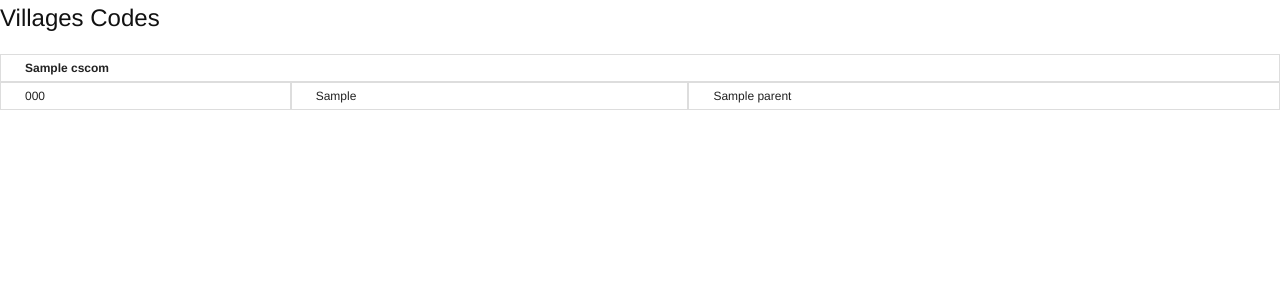
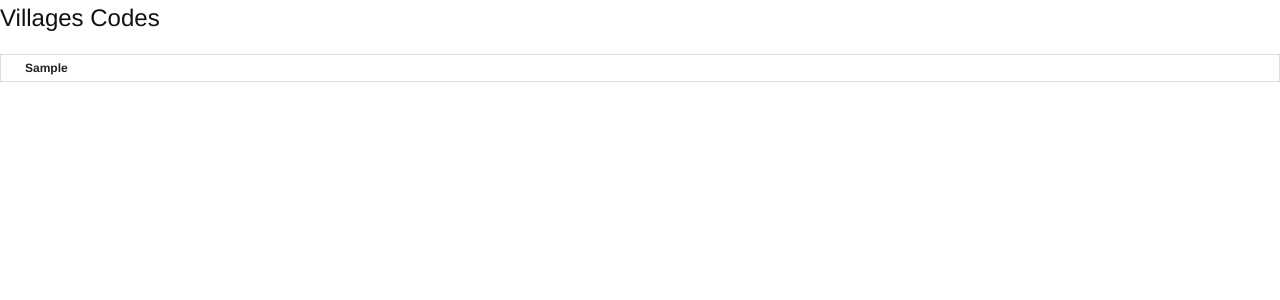
Before and after one commit to yeleman/ntd, a Django app: template django_ntd/who_base/templates/codes_campaign.html in a window 1280 px wide. Shown: the top 300 px of the page. Run offline with Django 3.2, Linux system fonts and the light colour scheme; the template is opened without the code that fills it: most values are stand-ins (such as "Sample title", 1, 10 or a date in 2020); parts of the project's set-up code (start-up, migrations or seed data) failed here and were passed over.

Commit message:
fixed villages code view

```diff
--- a/django_ntd/who_base/templates/codes_campaign.html
+++ b/django_ntd/who_base/templates/codes_campaign.html
@@ -21,21 +21,28 @@ table td {
 
     <table>
 
-    {% for cscom in locations %}
+    {% for location in locations %}
 
                 {% ifchanged %}
                 <tr>
-            <td colspan="4"><strong>{{ cscom }}</strong></td>
+                    <td colspan="4"><strong>{{ location.as_data_source.data_collection }}</strong></td>
                 </tr>
                 {% endifchanged %}
 
-        {% for village in cscom.as_data_collector.all %}
+        {% for result in results %}
+
+            {% if result.area == location and not result.disabled %}
+
+
+
                 <tr>
-            <td>{{ village.data_source.code }}</td>
-            <td>{{ village.data_source }}</td>
-            <td>{{ village.data_source.parent }}</td>
+                    <td>{{ location.code }}</td>
+                    <td>{{ location }}</td>
+                    <td>{{ location.as_data_source.data_collection.parent }}</td>
                 </tr>
-        {%endfor %}
+
+            {% endif %}
+        {% endfor %}
 
     {%endfor %}
 
--- a/django_ntd/who_base/views.py
+++ b/django_ntd/who_base/views.py
@@ -249,7 +249,9 @@ def switch_lang(request):
 @login_required
 def codes_campaign(request, pk):
 
-    locations = Area.objects.filter(kind=AreaType.objects.get(slug='cscom'))
+    campaign = Campaign.objects.get(pk=int(pk))
+    results = Results.objects.filter(campaign=campaign)
+    locations = Area.objects.filter(as_data_source__isnull=False)
 
     ctx = locals()
     return render_to_response('codes_campaign.html',  ctx,
```
Lines whose indentation alone changed are shown as unchanged.
